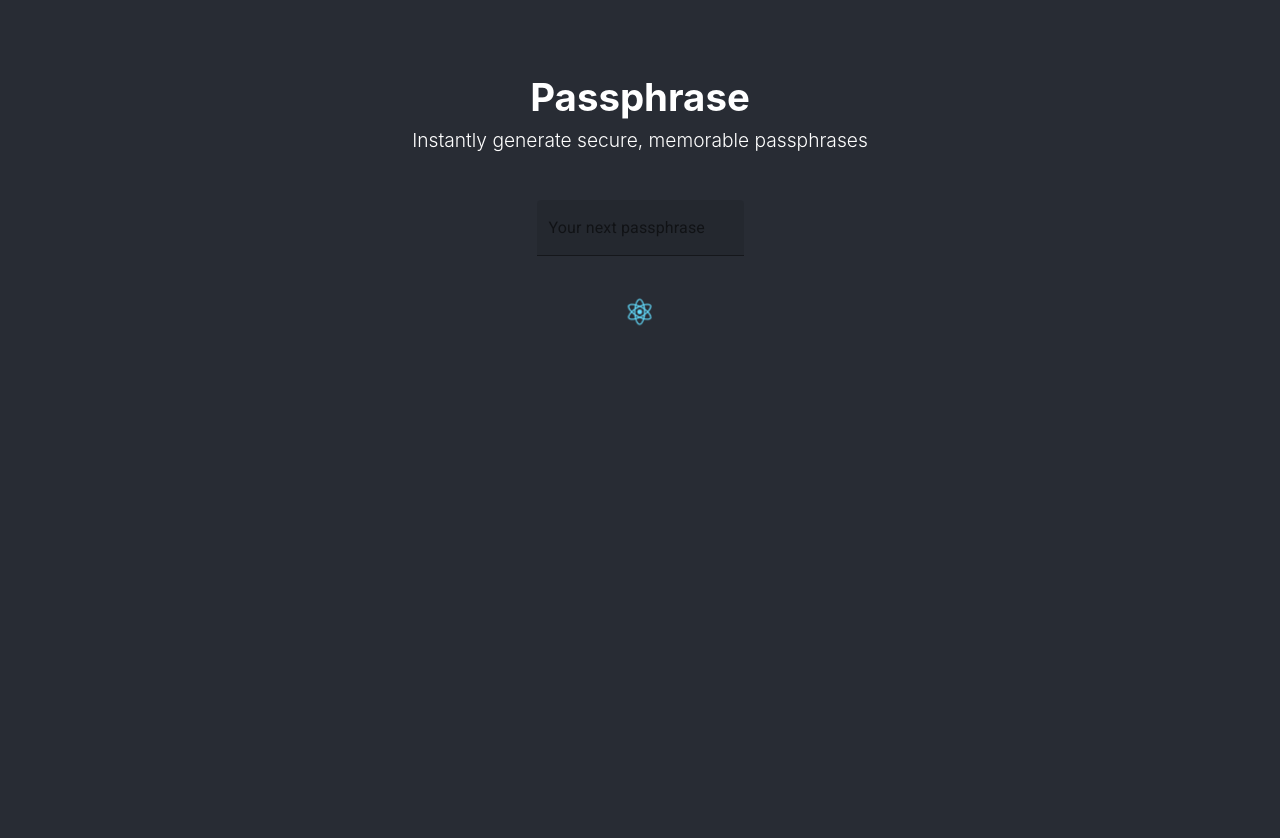
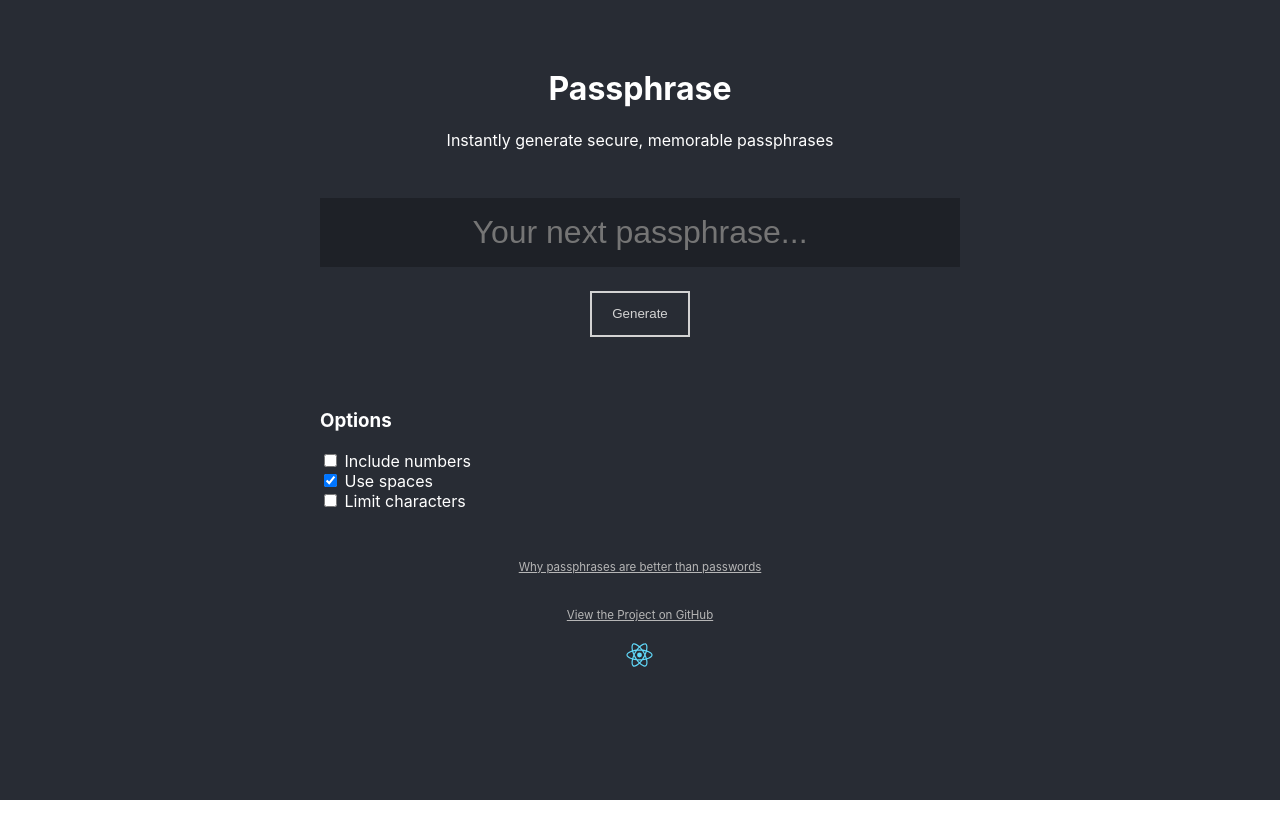
Before and after one commit to jbkly/passphrase, a React app: page / in a window 1280 px wide. Shown: the top 838 px of the page. After the commit the page ends 800 px from the top, so only its background shows below. Built offline with nearby package versions, Linux system fonts and the light colour scheme.

Commit message:
update react class declarations and bind some class methods

```diff
--- a/src/App.css
+++ b/src/App.css
@@ -44,3 +44,137 @@
     transform: rotate(360deg);
   }
 }
+
+/*=============================*/
+
+.wrapper {
+  box-sizing: border-box;
+  min-width: 320px;
+}
+
+section #title {
+  margin-bottom: 6px;
+}
+
+#passphrase {
+  width: 40rem;
+  max-width: 95vw;
+  text-align: center;
+}
+
+#passphrase .generated {
+  border: none;
+  width: calc(100% - 2em);
+  font-size: 2em;
+  padding: 0.5em 1em;
+  background-color: rgba(0,0,0,0.25);
+  color: lightgray;
+  margin-bottom: 0.75em;
+  text-align: center;
+}
+
+#passphrase .generated:focus {
+  outline: none;
+}
+
+#passphrase .generated.autocopy::-moz-selection {
+  background-color: transparent;
+  color: #d7cfbe;;
+}
+
+#passphrase .generated.autocopy::selection {
+  background-color: transparent;
+  color: #d7cfbe;;
+}
+
+#passphrase .button-group {
+  position: relative;
+}
+
+#passphrase button {
+  /*display: block;*/
+  margin: 0 auto 6px;
+  border-radius: 0;
+  padding: 1em 1.5em;
+  background-color: transparent;
+  color: lightgray;
+  border: 2px solid lightgray;
+}
+
+#passphrase button.secondary {
+  position: absolute;
+  right: 0;
+  top: 0;
+}
+
+#passphrase button:focus {
+  outline: none;
+}
+
+#passphrase button:hover {
+  background: lightgray;
+  color: black;
+}
+
+#passphrase button:active {
+  background: darkgray;
+  color: white;
+}
+
+#passphrase .display-char-count {
+  position: absolute;
+  left: 0;
+  top: 0;
+}
+
+.message-area {
+  height: 3em;
+}
+
+.copied-success,
+.copy-failed {
+  margin: 0;
+  display: none;
+  padding: 0.5em 0 1em;
+}
+
+.options-panel {
+  text-align: left;
+}
+
+.options-panel .option {
+  display: block;
+}
+
+footer {
+  text-align: center;
+  width: 100%;
+  line-height: 3rem;
+}
+
+footer .credits {
+  font-size: 0.72rem;
+}
+
+footer .credits a {
+  color: #b6b6b6;
+}
+
+footer .credits a:hover {
+  color: #fff;
+}
+
+/* Media Queries */
+@media (max-width: 480px) {
+  .wrapper {
+    padding: 0 6px;
+  }
+}
+
+@media (max-height: 500px) {
+  footer {
+    display: none;
+  }
+}
+
+/* TODO: reduce input text fontsize to fit smaller screens*/
--- a/src/App.js
+++ b/src/App.js
@@ -1,32 +1,229 @@
 import React from 'react';
+import { CASING_OPTIONS, DEFAULT_OPTIONS } from './options';
+import _ from 'lodash'; // todo: import only modules needed from lodash
+
 import logo from './logo.svg';
-
-import TextField from '@material-ui/core/TextField';
-
 import './App.css';
 
-function App() {
+// import TextField from '@material-ui/core/TextField';
+
+// TODO: use HOOKS, use context
+
+// todo: redo with updated dependencies (react, babel, yarn)
+// todo: over-engineer the state management
+// todo: internationalization?
+
+export default class App extends React.Component {
+  // todo: get/save options in localstorage
+  // todo: proptypes/typing
+  constructor(props) {
+    super(props);
+    this.state = {
+      generatedPhrase: '',
+      wordList: localStorage.wordArray ? JSON.parse(localStorage.wordArray) : window.wordArray,
+      words: [],
+      options: localStorage.passphraseOptions ? JSON.parse(localStorage.passphraseOptions) : DEFAULT_OPTIONS,
+    };
+    this.generatePhrase = this.generatePhrase.bind(this);
+    this.checkPhraseLength = this.checkPhraseLength.bind(this);
+    this.copyToClipboard = this.copyToClipboard.bind(this);
+    this.handlePhraseChange = this.handlePhraseChange.bind(this);
+    this.onOptionsChange = this.onOptionsChange.bind(this);
+  }
+
+  generatePhrase() {
+    console.log('this.state.options: ', this.state.options);
+    // build phrase using lodash sampleSize - is this random enough?
+    let words = [];
+    // defaults for now - allow more customization
+    let characterLimit = this.state.options.characterLimit ? 20 : Number.MAX_SAFE_INTEGER;
+    let separator = this.state.options.useSpaces ? ' ' : '';
+
+    // generate a set of words until one is found within the character limit
+    do {
+      let wordCount = this.state.options.wordCount;
+      let number = null;
+      if (this.state.options.includeNumbers) {
+        number = getRandomInt(0, 999);
+        wordCount--;
+      }
+
+      words = _.sampleSize(this.state.wordList, wordCount);
+
+      if (number) {
+        let randomIndex = getRandomInt(0, wordCount + 1);
+        words.splice(randomIndex, 0, number);
+      }
+    } while (this.checkPhraseLength(words) > characterLimit);
+
+    // move logic with options?
+    switch (this.state.options.casing) {
+      case CASING_OPTIONS.upperCase:
+        words.forEach((word, i, words) => words[i] = word.toUpperCase());
+        break;
+      case CASING_OPTIONS.lowerCase:
+        words.forEach((word, i, words) => words[i] = word.toLowerCase());
+        break;
+      case CASING_OPTIONS.startCase:
+      default:
+        words.forEach((word, i, words) => words[i] = _.upperFirst(word));
+        break;
+      // TODO: kebab case? camel case? snake case?
+    }
+
+    let generatedPhrase = words.join(separator);
+    this.setState({words, generatedPhrase}, this.copyToClipboard);
+  }
+  checkPhraseLength(words) {
+    return words.join(this.state.options.separator).length;
+  }
+  copyToClipboard() {
+    // store initial cursor position
+    let el = this.phraseInput,
+      selectionStart = el.selectionStart,
+      selectionEnd = el.selectionEnd;
+
+    if (!el.value) return;
+
+    el.select();
+
+    try {
+      // Now that we've selected the text, execute the copy command
+      var successful = document.execCommand('copy');
+      if (successful) {
+        // TODO: clear this attached handler to refresh the message on each click <<<<---
+        // TODO: no jquery
+        // $('#passphrase .copied-success').show().delay(500).fadeOut(2000);
+
+        // Remove the selection and replace cursor where it was
+        window.getSelection().removeAllRanges();
+        el.setSelectionRange(selectionStart, selectionEnd);
+
+      } else {
+        this.showAltMessage();
+      }
+    } catch(err) {
+      this.showAltMessage();
+    }
+
+  }
+  handlePhraseChange(event) {
+    this.setState({ generatedPhrase: event.target.value }, this.copyToClipboard);
+  }
+  onOptionsChange(optionChanged) {
+    console.log('option changed: ', optionChanged);
+
+    if (optionChanged.hasOwnProperty('useSpaces')) {
+      optionChanged.separator = optionChanged.useSpaces ? ' ' : '';
+    }
+
+    const updatedOptions = Object.assign(this.state.options, optionChanged);
+    this.setState({ options: updatedOptions });
+
+    // todo: check support, use set/get
+    localStorage.passphraseOptions = JSON.stringify(updatedOptions);
+  }
+  showAltMessage() {
+    // todo: no jquery
+    // $('#passphrase .copy-failed').show().delay(4000).fadeOut(2000);
+  }
+  render() {
+    let phrase = this.state.generatedPhrase;
+
     return (
-    <div className="App">
-      <header className="App-header">
-        <h1 className="title">Passphrase</h1>
-        <span className="lead">Instantly generate secure, memorable passphrases</span>
+      <div className="App wrapper">
+        <header id="title">
+          <h1>Passphrase</h1>
+          <p className="lead">Instantly generate secure, memorable passphrases</p>
         </header>
-      <main>
-        <section>
-          <TextField
-            label="Your next passphrase"
+
+        <main id="passphrase">
+          <input
+            type="text"
             className="generated"
-            margin="normal"
-            variant="filled"
+            ref={(input) => this.phraseInput = input}
+            value={this.state.generatedPhrase}
+            onChange={this.handlePhraseChange}
+            placeholder="Your next passphrase..."
           />
-        </section>
+          <div className="button-group">
+            <DisplayCharCount charCount={phrase.length} />
+            <button
+              id="generate"
+              className="primary"
+              onClick={this.generatePhrase}>
+              Generate
+            </button>
+            <CopyButton onClick={this.copyToClipboard} phrase={phrase} />
+          </div>
+          <div className="message-area">
+            <p className="copied-success">Your phrase has been copied to your clipboard</p>
+            <p className="copy-failed">Press &#8984;+C (Mac) or Ctrl+C (Windows) to copy your passphrase</p>
+          </div>
+          <OptionsPanel
+            {...this.state.options}
+            onChange={this.onOptionsChange}
+          />
         </main>
         <footer>
-        <img src={logo} className="App-logo" alt="logo" />
+          <article className="credits">
+            <aside><a href="https://xkcd.com/936/">Why passphrases are better than passwords</a></aside>
+            <aside><a href="https://github.com/jbkly/passphrase">View the Project on GitHub</a></aside>
+            <aside><img src={logo} className="App-logo" alt="logo" /></aside>
+          </article>
         </footer>
       </div>
     );
   }
+}
 
-export default App;
+function DisplayCharCount(props) {
+  return !props.charCount ? null :
+    <div className="display-char-count">
+      <span>{props.charCount} characters</span>
+    </div>;
+}
+
+function CopyButton(props) {
+  return !props.phrase ? null :
+    <button
+      id="copy-to-clipboard"
+      className="secondary"
+      onClick={props.onClick}>
+      Copy
+    </button>;
+}
+
+// todo: factor this component out
+function OptionsPanel(props) {
+  const handleChange = (event) => {
+    const target = event.target;
+    const value = target.type === 'checkbox' ? target.checked : target.value;
+    const name = target.name;
+    props.onChange && props.onChange({ [name]: value });
+  };
+
+  return (
+    <form className="options-panel">
+      <h3>Options</h3>
+      <label className="option">
+        <input type="checkbox" name="includeNumbers" checked={props.includeNumbers} onChange={handleChange} />
+        &nbsp;Include numbers
+      </label>
+        <label className="option">
+        <input type="checkbox" name="useSpaces" checked={props.useSpaces} onChange={handleChange} />
+        &nbsp;Use spaces
+      </label>
+      <label className="option">
+        <input type="checkbox" name="characterLimit" checked={props.characterLimit} onChange={handleChange} />
+        &nbsp;Limit characters
+      </label>
+    </form>
+  );
+}
+
+function getRandomInt(min, max) {
+  min = Math.ceil(min);
+  max = Math.floor(max);
+  return Math.floor(Math.random() * (max - min + 1)) + min;
+}
--- /dev/null
+++ b/src/options.js
@@ -0,0 +1,16 @@
+// lodash casing strings
+export const CASING_OPTIONS = {
+  startCase: 'startCase',
+  upperCase: 'upperCase',
+  lowerCase: 'lowerCase',
+};
+CASING_OPTIONS.default = CASING_OPTIONS.startCase;
+
+export const DEFAULT_OPTIONS = {
+  includeNumbers: false,
+  characterLimit: null,
+  casing: CASING_OPTIONS.default,
+  separator: ' ',
+  wordCount: 4,
+  useSpaces: true,
+};
```
Also changed, not shown: package.json (+7 -6 lines), 1 other file (tests, documents, lock files or other folders). Lines whose indentation alone changed are shown as unchanged.
